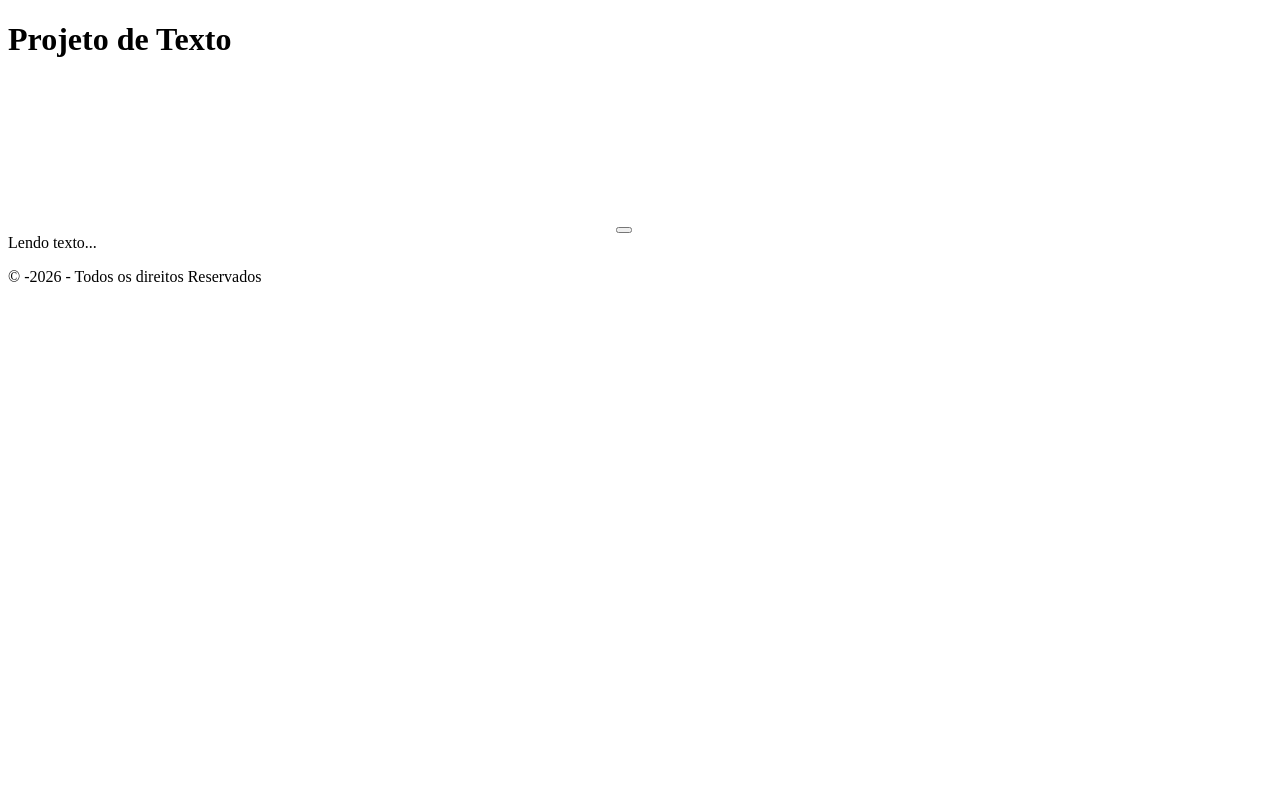
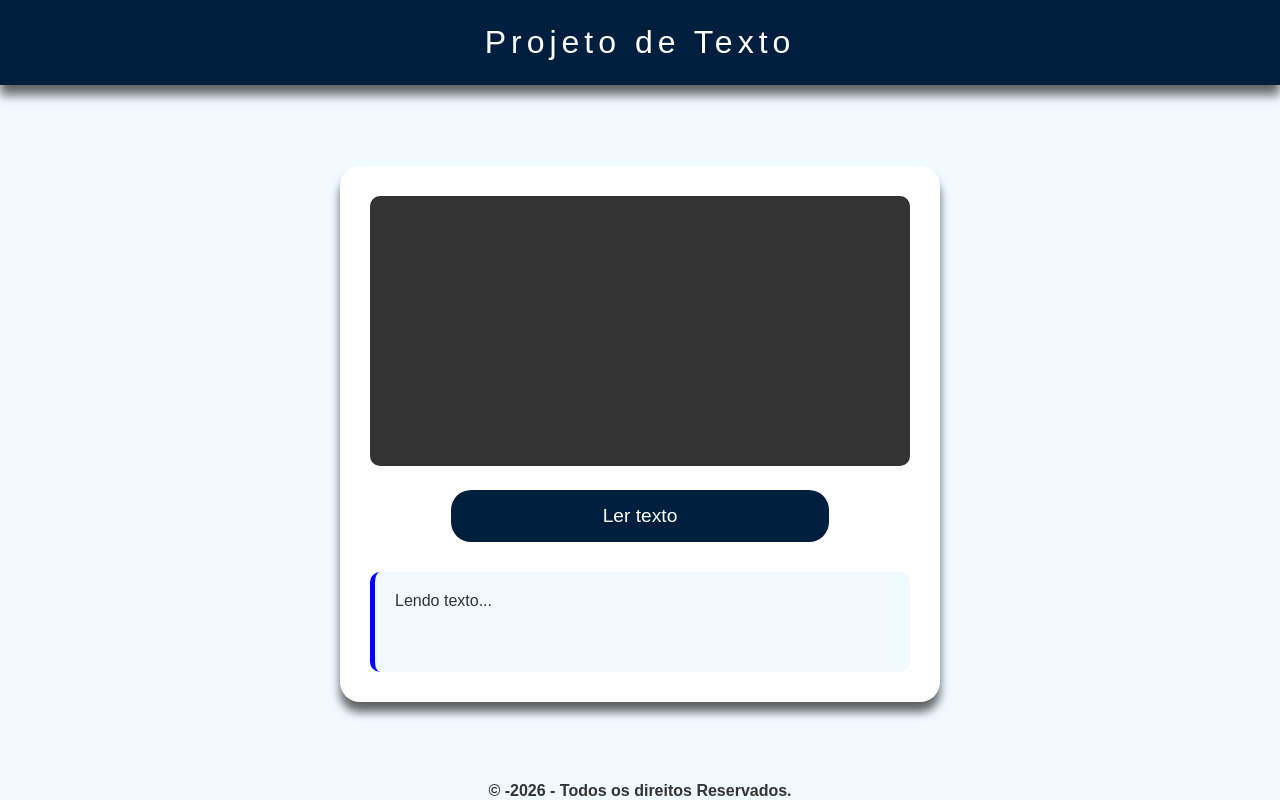
Before and after one commit to danilloroque/ProjetoAPI-Frontend, a plain HTML site: page index.html in a window 1280 px wide. Drawn offline with Linux system fonts and the light colour scheme.

Commit message:
Style: palheta e definições de estilo de projeto

```diff
--- a/index.html
+++ b/index.html
@@ -3,27 +3,29 @@
 <head>
     <meta charset="UTF-8">
     <meta name="viewport" content="width=device-width, initial-scale=1.0">
-    <link rel="styleSheet" href="./src/css/estilo.css">
+    <!-- CSS EXTERNO -->
+     <link rel="stylesheet" href="./src/css/estilo.css">
     <title>Projeto Api</title>
 </head>
 <body>
     <header>
-        <h1>Projeto de Texto</h1>
+        <h1>Projeto de  Texto</h1>
     </header>
-
     <main>
         <div class="container">
             <video id="video" autoplay playsinline></video>
-            <canvas id="canva"> </canvas>
-            <button id="btn-texto"></button>
+            <canvas id="canvas"></canvas>
+            <button id="btn-texto">Ler texto</button>
             <div id="saida">Lendo texto...</div>
 
         </div>
+
     </main>
     <footer>
-        <p>&copy; -2026 - Todos os direitos Reservados</p>
+        <p>&copy; -2026 - Todos os direitos Reservados.</p>
     </footer>
 
-    <script rel="scriptSheet" src="./src/js/script.js"></script>
+    <!-- JS EXTERNO -->
+     <script src="./src/js/script.js"></script>
 </body>
 </html>
--- a/src/css/estilo.css
+++ b/src/css/estilo.css
@@ -0,0 +1,103 @@
+:root{
+    --color1:#fff;
+    --color2:#333;
+    --bgColor1: #f0faff;
+    --bgColor2:#001f3f;
+    --fontFamily: "Cascadian Code", sans-serif;
+}
+
+*{
+    margin:0;
+    padding:0;
+    box-sizing:border-box;
+}
+
+body{
+    background:var(--bgColor1);
+    font-family:var(--fontFamily);
+    display:flex;
+    flex-direction:column;
+    min-height:100vh;
+    color:var(--color2);
+}
+
+header{
+    background:var(--bgColor2);
+    color:var(--color1);
+    padding:1.5rem;
+    text-align:center;
+    box-shadow:0 10px 10px rgba(0,0,0,0.6);
+}
+
+header h1{
+    font-weight:400;
+    letter-spacing: 5px;
+}
+
+main{
+    flex:1;
+    display:flex;
+    justify-content:center;
+    align-items:center;
+    padding:20px;
+}
+
+.container{
+    background:var(--color1);
+    width:100%;/*largura maxima*/
+    max-width:600px;/*largura maxima utilizada*/
+    padding:30px;
+    border-radius:20px;
+    box-shadow:0 10px 10px rgba(0,0,0,0.6);
+    text-align:center;
+}
+
+#canvas{
+    display:none;/*esconder tela*/
+}
+
+#video{
+    width:100%;
+    height:auto;
+    border-radius:10px;
+    background:var(--color2);
+    color:var(--color1);
+    margin-bottom:20px;
+    /*espelha  a camera para parecer um espelho*/
+    transform:scaleX(-1);
+}
+
+#btn-texto{
+    background:var(--bgColor2);
+    color:var(--color1);
+    border:none;
+    padding:15px 30px;
+    font-size: 1.2rem;
+    border-radius:20px;
+    width:70%;
+    margin-bottom:30px;
+}
+
+#btn-texto:hover{
+    transform:translateY(-5px);
+    color:var(--color2);
+    background:var(--bgColor1);
+    font-weight:900;
+}
+
+#saida{
+    background:var(--bgColor1);
+    padding:20px;
+    border-radius:10px;
+    border-left: 5px solid blue;
+    min-height:100px;
+    text-align:left;
+    word-wrap:break-word;
+    color:var(--color2);
+}
+
+footer p{
+    display:flex;
+    justify-content:center;
+    font-weight:700;
+}
```
